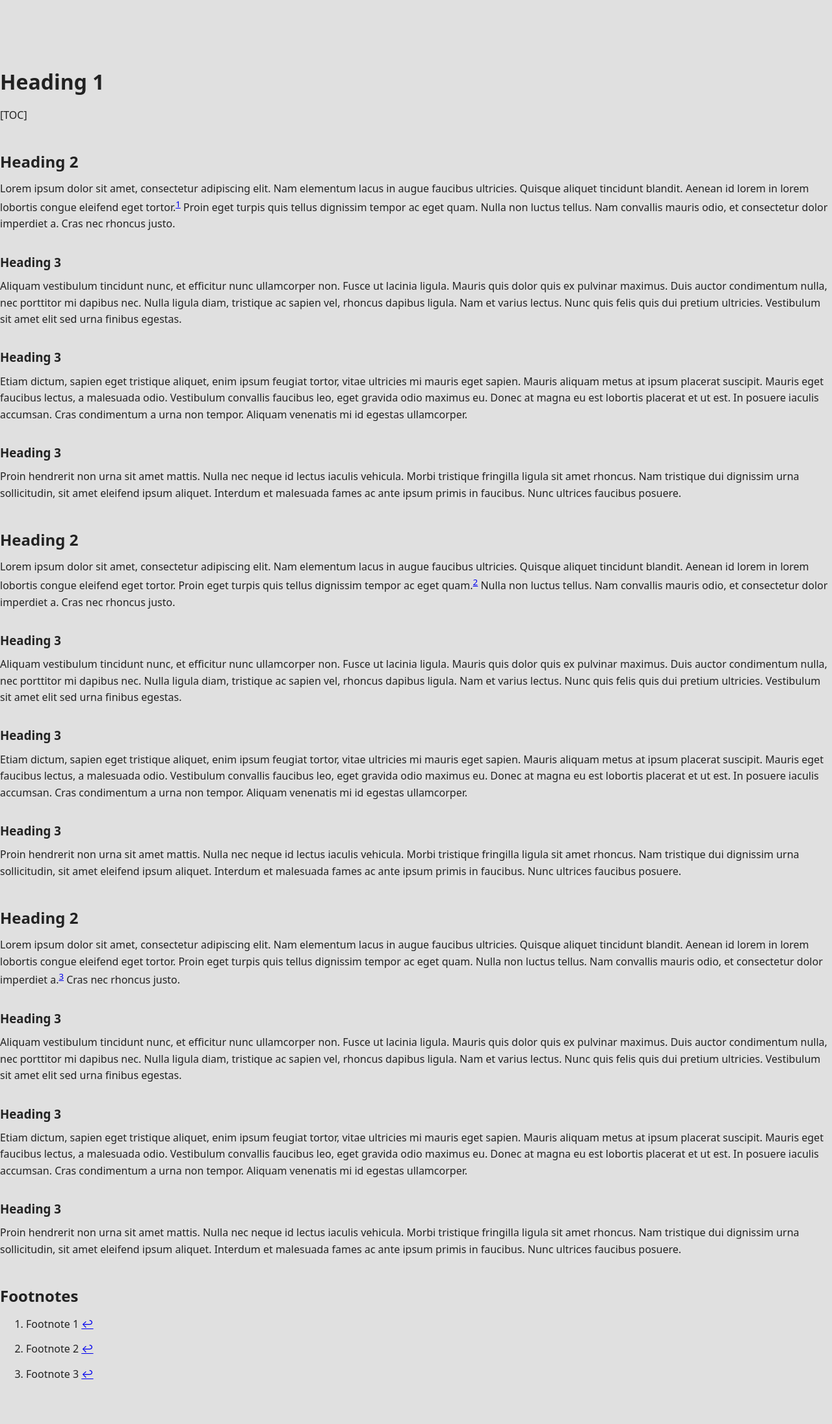
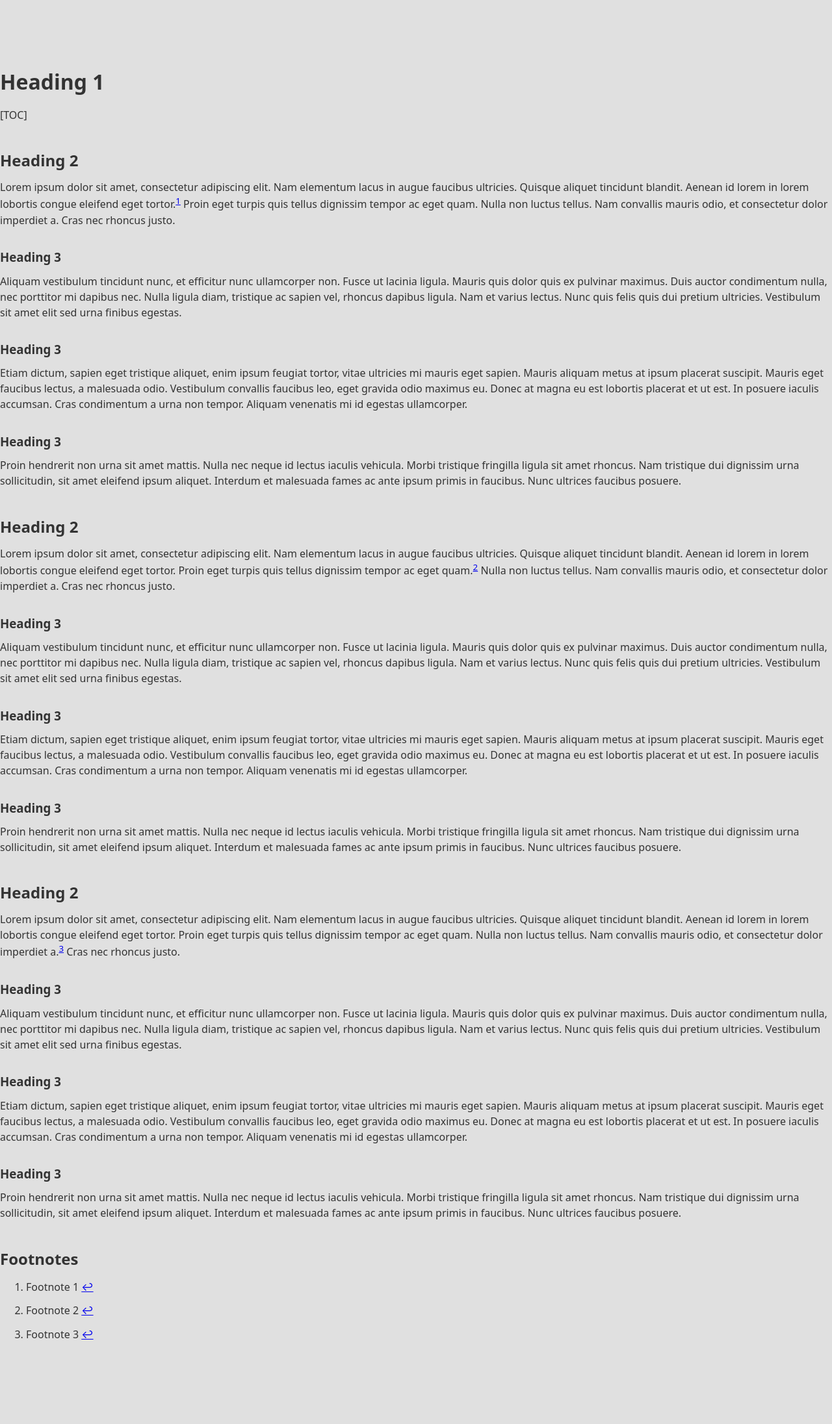
Before and after one commit to CigdemTongal/cigdemtongal.github.io, a Jekyll site: the page built from index.md, in a window 1280 px wide. Shown: the whole page at 65% size. Built offline with Jekyll 4.4.1, drawn with Linux system fonts in a browser that asks for light colours; our own code applies the rules of GitHub Pages for plain Markdown files; after the commit the page ends 2130 px from its top, so only the background shows below that.

Commit message:
Update style.css

```diff
--- a/assets/css/style.css
+++ b/assets/css/style.css
@@ -12,9 +12,8 @@
   padding: 3rem 0;
   font-family: system-ui, -apple-system, BlinkMacSystemFont,
                "Segoe UI", Roboto, Helvetica, Arial, sans-serif;
-  line-height: 1.6;
-  color: #222;
-  background: transparent;
+  line-height: 1.5;
+  color: #333;
 }
 
 /* =====================
@@ -49,7 +48,7 @@
     content: "";
     position: absolute;
     inset: 0;
-    border: 2px solid #000;
+    border: 2px solid #333;
     pointer-events: none;
     box-sizing: border-box;
   }
@@ -67,20 +66,3 @@
 p {
   margin: 0.8em 0;
 }
-
-pre, code {
-  font-family: ui-monospace, SFMono-Regular, Menlo, Monaco,
-               Consolas, "Liberation Mono", monospace;
-  background: #f6f8fa;
-}
-
-pre {
-  padding: 1em;
-  overflow-x: auto;
-  border-radius: 4px;
-}
-
-code {
-  padding: 0.15em 0.3em;
-  border-radius: 3px;
-}
```
